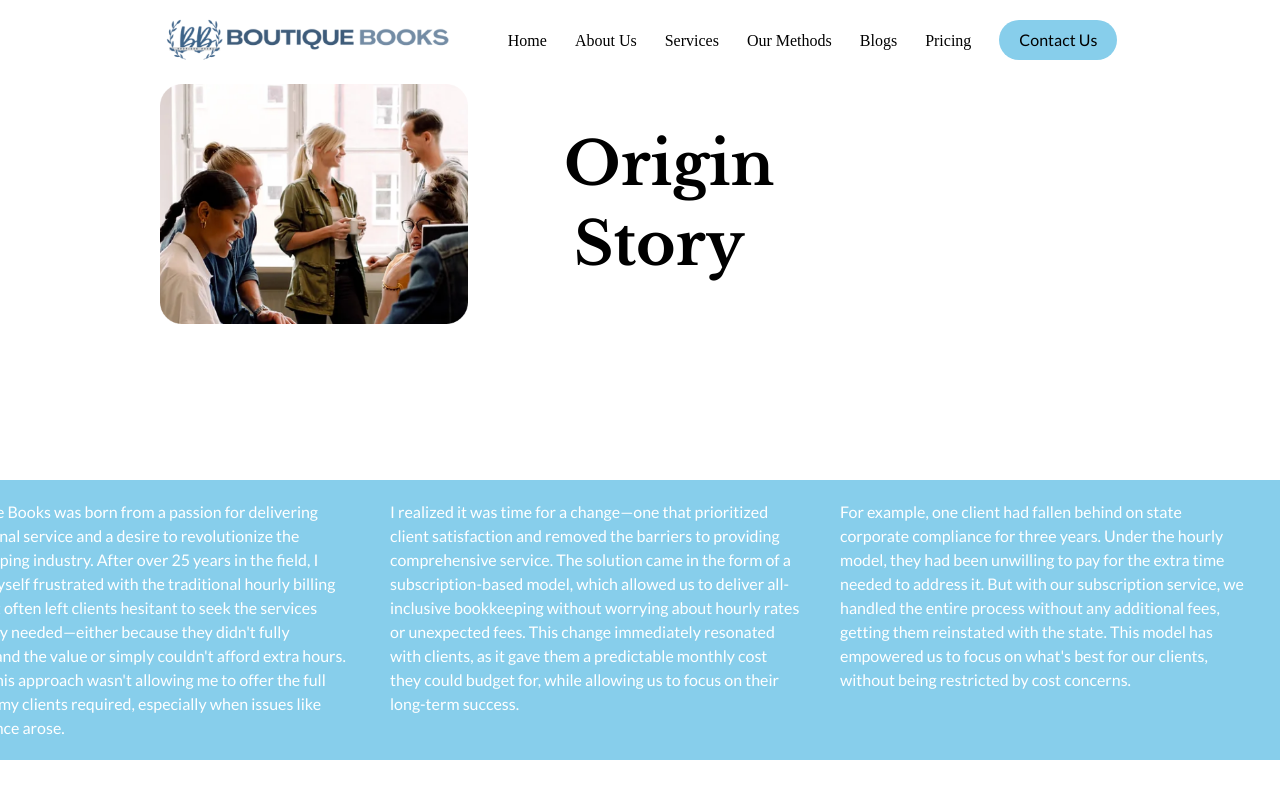
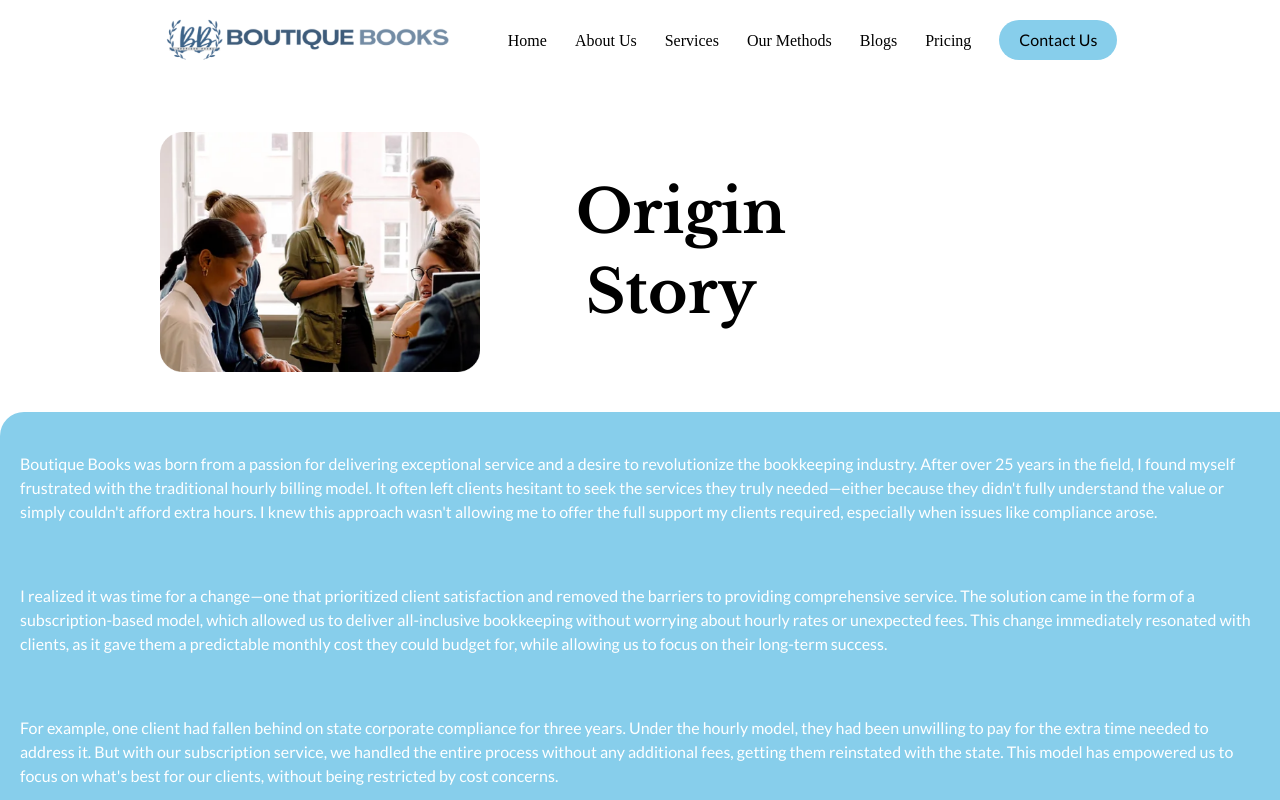
Before and after one commit to NikhilMourya/Boutique-Books, a React (Vite) app: page /about-us in a window 1280 px wide. Shown: the top 800 px of the page. Built offline with nearby package versions, Linux system fonts and the light colour scheme; a web font is replaced by a local one.

Commit message:
About updated

```diff
--- a/src/page/AboutPage.jsx
+++ b/src/page/AboutPage.jsx
@@ -92,26 +92,26 @@ export default function AboutPage() {
     }
 
     if (window.innerWidth > 768) {
-      paras.style.paddingLeft = '300px';
+      // paras.style.paddingLeft = '300px';
       let ctx = gsap.context(() => {
-        let t1 = gsap.timeline({
-          scrollTrigger: {
-            trigger: '.horizontal-para-wrapper',
-            start: 'top 60%',
-            end: () => `+=${getScrollAmount() * -0.8}`,
-            pin: true,
-            pinSpacing: true,
-            scrub: 1,
-            invalidateOnRefresh: true,
-          },
-        });
+        // let t1 = gsap.timeline({
+        //   scrollTrigger: {
+        //     trigger: '.horizontal-para-wrapper',
+        //     start: 'top 60%',
+        //     end: () => `+=${getScrollAmount() * -0.8}`,
+        //     pin: true,
+        //     pinSpacing: true,
+        //     scrub: 1,
+        //     invalidateOnRefresh: true,
+        //   },
+        // });
 
 
-        t1.to(paras, {
-          // x: getScrollAmount,
-          x: () => getScrollAmount() * 1,
-          ease: 'none',
-        });
+        // t1.to(paras, {
+        //   // x: getScrollAmount,
+        //   x: () => getScrollAmount() * 1,
+        //   ease: 'none',
+        // });
 
         let t2 = gsap.timeline({
           scrollTrigger: {
@@ -161,11 +161,11 @@ export default function AboutPage() {
     <main className="md:pt-28 pt-20 bg-white">
       <section
         id="top-sec"
-        className="z-10 md:fixed lg:top-16 my-5 mx-auto flex flex-col-reverse lg:flex-row gap-y-10 md:gap-x-24 lg:px-40 items-center"
+        className="z-10 !static md:fixed lg:top-16 my-5 mx-auto flex flex-col-reverse lg:flex-row gap-y-10 md:gap-x-24 lg:px-40 items-center"
       >
         <img
           src={AboutImg}
-          className="sm:h-40 md:h-52 lg:h-60 w-9/12 mx-auto "
+          className="sm:h-40 md:h-52 lg:h-60 w-1/3"
           alt=""
         />
         <H1 className="font-primary lg:text-6xl flex lg:flex-col space-x-3 lg:-space-x-5 gap-y-5">
@@ -174,11 +174,11 @@ export default function AboutPage() {
         </H1>
       </section>
 
-      <div className="relative z-20">
+      <div className="relative z-20 mt-10">
         <div className="horizontal-para-wrapper relative overflow-hidden">
-          <div className="lg:ml-20 lg:rounded-tl-[50px] flex flex-col md:flex-row horizontal-para">
+          <div className="lg:rounded-tl-[50px] flex flex-col horizontal-para !pl-0">
             {paras.map((para, index) => (
-              <div className={`flex-shrink-0 w-full md:w-[50%] p-5 bg-primary ${index == 0 ? 'md:rounded-tl-3xl' : index == paras.length ? 'pr-12' : ''}`} key={index}>
+              <div className={`flex-shrink-0 w-full p-5 pt-10 bg-primary ${index == 0 ? 'md:rounded-tl-3xl' : index == paras.length ? 'pr-12' : ''}`} key={index}>
                 <p className="text-white text-left text-base md:text-base">{para}</p>
               </div>
             ))}
```
